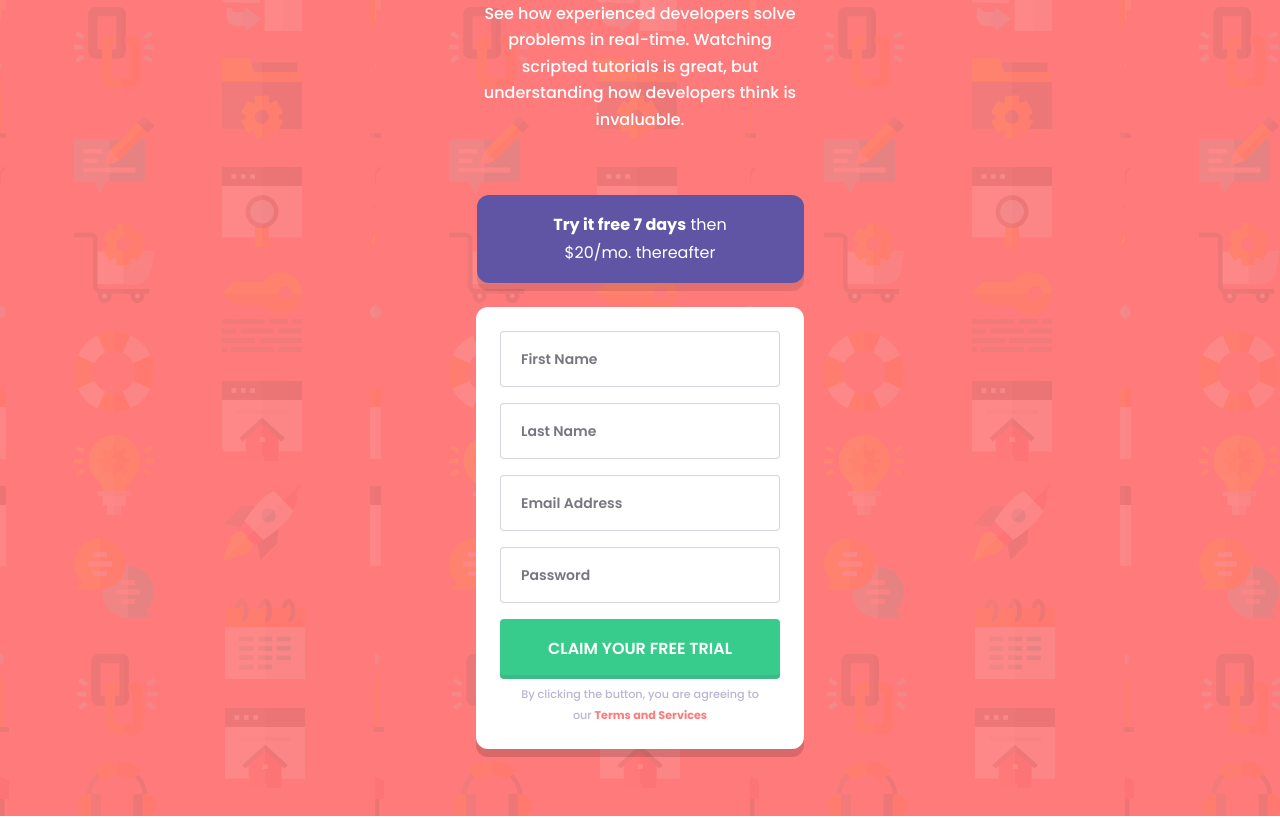
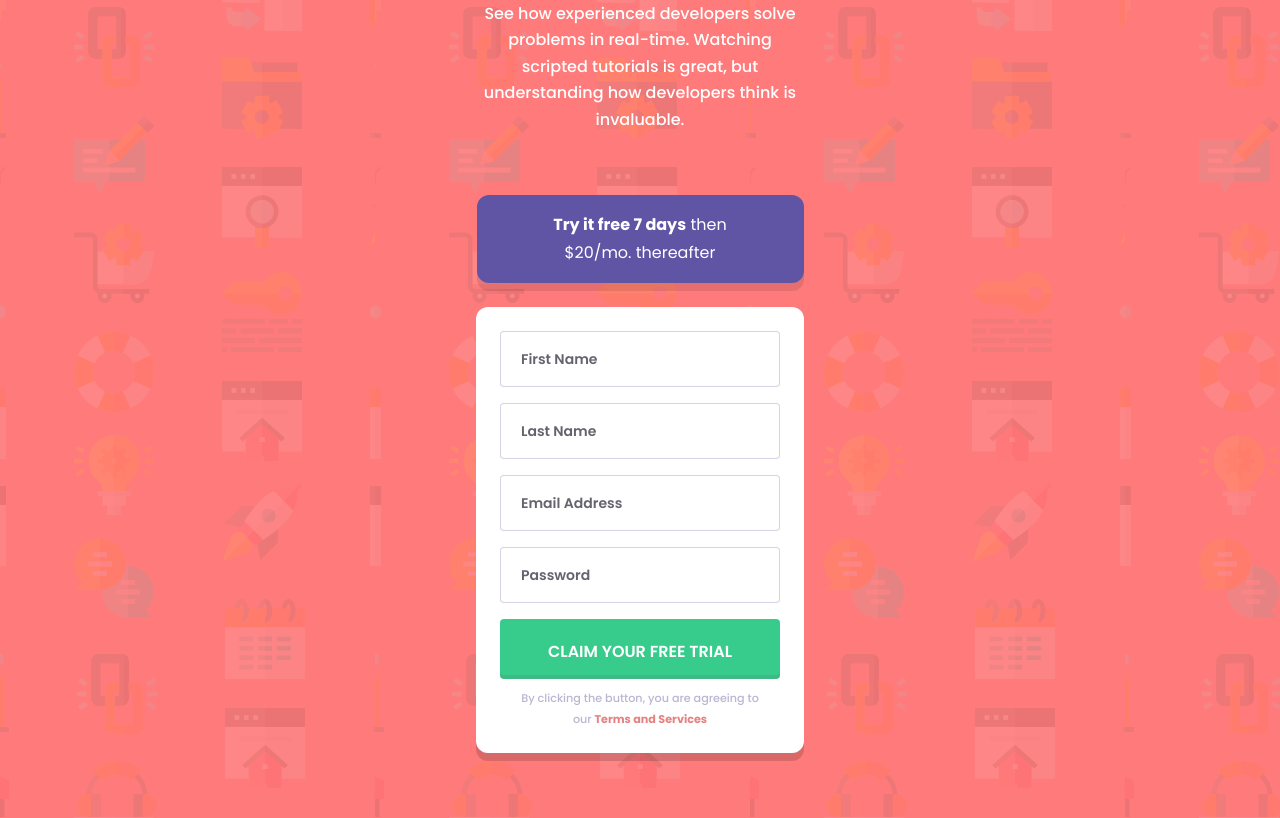
Before and after one commit to StephenYu2018/intro-component-with-signup-form-master, a website: page index.html in a window 1280 px wide. Shown: the part 183-1001 px from the top of the page. Drawn offline with Linux system fonts and the light colour scheme.

Commit message:
minor style fixes

```diff
--- a/index.html
+++ b/index.html
@@ -15,7 +15,7 @@
 </head>
 <body>
   <main class="bg-red bg-[url('../images/bg-intro-mobile.png')] min-h-screen
-  flex flex-col justify-center items-center px-6 pt-12 pb-[4.2125rem] space-y-2">
+  flex flex-col justify-center items-center px-6 pt-12 pb-[4.0625rem] space-y-2">
     <header class="w-[20.4375rem] pt-10 pb-[3.35rem] space-y-6 font-poppins">
       <h1 class="text-white text-center text-[1.75rem]/9 font-bold">
         Learn to code by watching others
@@ -38,7 +38,7 @@
 	</label>
         <input type="text" placeholder="First Name"
         id="first-name" name="first-name"
-        class="text-dark-blue placeholder:text-dark-blue/70 w-[17.5rem]
+        class="text-dark-blue placeholder:text-dark-blue/80 w-[17.5rem]
         h-14 px-5 pt-6 pb-[1.375rem] rounded border border-grayish-blue/60
         mt-0 font-semibold text-sm">
 
@@ -47,7 +47,7 @@
 	</label>
         <input type="text" placeholder="Last Name"
         id="last-name" name="last-name"
-        class="text-dark-blue placeholder:text-dark-blue/70 w-[17.5rem]
+        class="text-dark-blue placeholder:text-dark-blue/80 w-[17.5rem]
         h-14 px-5 pt-6 pb-[1.375rem] rounded border border-grayish-blue/60
         mt-4 font-semibold text-sm">
 
@@ -56,7 +56,7 @@
 	</label>
         <input type="email" placeholder="Email Address"
         id="email-address" name="email-address"
-        class="text-dark-blue placeholder:text-dark-blue/70 w-[17.5rem]
+        class="text-dark-blue placeholder:text-dark-blue/80 w-[17.5rem]
         h-14 px-5 pt-6 pb-[1.375rem] rounded border border-grayish-blue/60
         mt-4 font-semibold text-sm">
 
@@ -65,18 +65,18 @@
 	</label>
         <input type="password" placeholder="Password"
         id="password" name="password"
-        class="text-dark-blue placeholder:text-dark-blue/70 w-[17.5rem]
+        class="text-dark-blue placeholder:text-dark-blue/80 w-[17.5rem]
         h-14 px-5 pt-6 pb-[1.375rem] rounded border border-grayish-blue/60
         mt-4 font-semibold text-sm">
 
         <button type="submit" class="bg-green text-white font-semibold uppercase
-        w-[17.5rem] h-14 px-[2.6875rem] pt-[1.125rem] pb-4 rounded mt-4 shadow-[0_0.25rem_0_0_rgb(64,186,133)]">
+        w-[17.5rem] px-[2.6875rem] pt-[1.3125rem] pb-[0.6875rem] rounded mt-4 shadow-[0_0.25rem_0_0_rgb(64,186,133)]">
           Claim your free trial
         </button>
-        <p class="text-center mt-2 px-4 leading-5">
+        <p class="text-center mt-3 px-4 leading-[1.2rem]">
 	  <small class="text-[0.7rem] text-grayish-blue font-medium">
 	    By clicking the button, you are agreeing to our
-            <a href="#" class="text-red font-bold">Terms and Services</a>
+            <a href="#" class="text-red font-bold saturate-[.75]">Terms and Services</a>
           </small>
         </p>
       </form>
```
Also changed, not shown: dist/styles.css.
